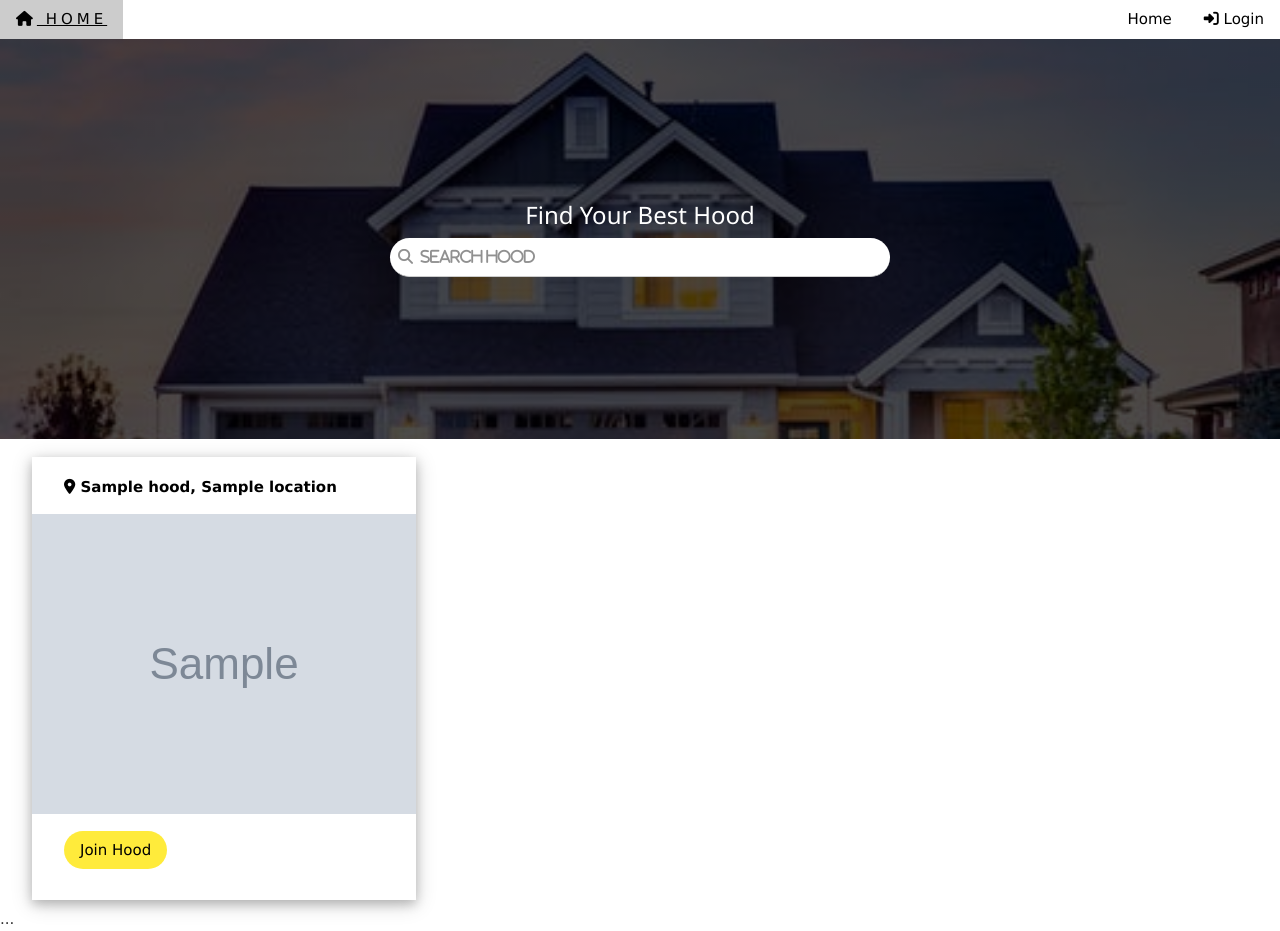
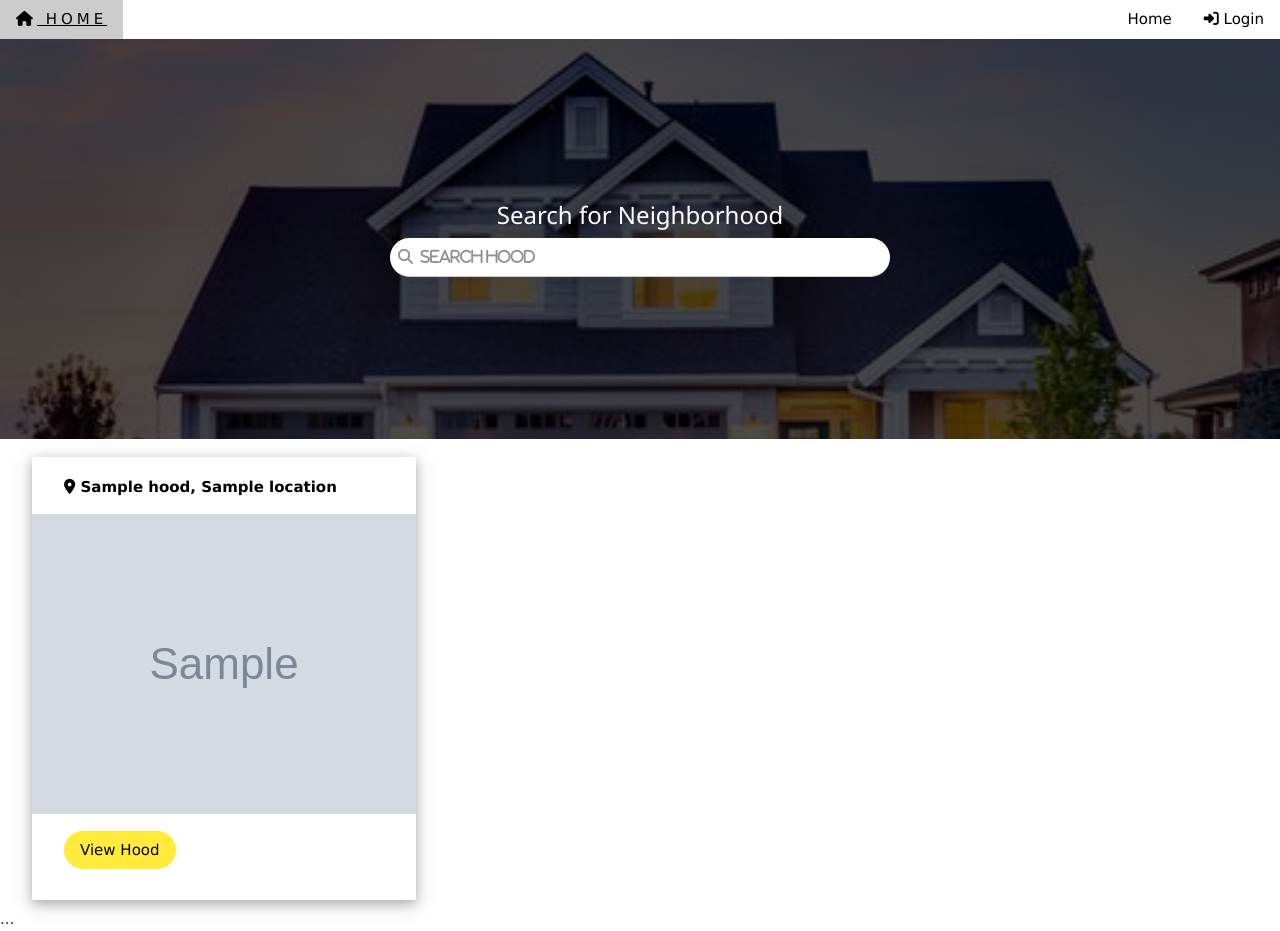
Before and after one commit to John-5014/HOODY, a Django app: template micasa/templates/home.html in a window 1280 px wide. Run offline with Django 3.2, Linux system fonts and the light colour scheme; the template is opened without the code that fills it: most values are stand-ins (such as "Sample title", 1, 10 or a date in 2020); grey boxes marked "Sample" are stand-in pictures; some libraries are stand-ins or nearby versions.

Commit message:
change background image and button effect

```diff
--- a/micasa/templates/home.html
+++ b/micasa/templates/home.html
@@ -1,70 +1,80 @@
-{% extends 'base.html' %}
-{% load static%}
+{% extends 'base.html' %} {% load static%} {% block content %}
+<div class="w3-display-container bgimg-1 " id="home">
+  <div class="w3-display-middle w3-center">
+    <h3 class="w3-text-white">Search for Neighborhood</h3>
 
-{% block content %}
-<div class="w3-display-container bgimg-1 " id="home">
-
-    <div class="w3-display-middle w3-center">
-        <h3 class="w3-text-white">Find Your Best Hood</h3>
-
-        <form class="navbar-form " role="search" action="{% url 'search_results' %}">
-            <input type="text" name="search" placeholder="&#xF002;  Search Hood" id="input"
-                   class="w3-input w3-round-xxlarge" style="font-family: FontAwesome;
+    <form
+      class="navbar-form "
+      role="search"
+      action="{% url 'search_results' %}"
+    >
+      <input
+        type="text"
+        name="search"
+        placeholder="&#xF002;  Search Hood"
+        id="input"
+        class="w3-input w3-round-xxlarge"
+        style="font-family: FontAwesome;
     font-style: normal;
     font-weight: normal;
-    text-decoration: inherit; width:500px;">
+    text-decoration: inherit; width:500px;"
+      />
     </form>
     {% if request.user.profile.hood %}
 
-
-                    <small class="w3-text-white"><a  href="{% url 'hood' hood_id=request.user.profile.hood.id %}">
-                       View Your Current Hood </a></small>
+    <small class="w3-text-white"
+      ><a href="{% url 'hood' hood_id=request.user.profile.hood.id %}">
+        <div class="col-sm my-5">
+          <button class="btn3">
+            <span class="textOut3"><b>Current</b></span>
+            <span class="textIn3"><b>Location</b></span>
+          </button>
+        </div></a
+      ></small
+    >
     {% else %}
-
+  </div>
 </div>
 
-
-</div>
-
-<div class="w3-container">
-    <div class="w3-row">
+<div class="w3-container" id="rexy">
+  <div class="w3-row" style="opacity:0.8.1;">
     <h2 class="w3-center"></h2>
     {% for hood in hoods %}
     <div class="w3-col l4 m6 s12 w3-padding">
-            <div class="w3-card-4 w3-white" style="padding-bottom:5px;padding-top:3px;">
+      <div
+        class="w3-card-4 w3-white"
+        style="padding-bottom:5px;padding-top:3px;"
+      >
         <div class="w3-container w3-margin">
           <a href="{% url 'hood' hood_id=hood.id %}">
-                        <strong><i class="fas fa-map-marker-alt"></i> {{ hood.name }}, </strong>
-                        <strong>{{hood.location}}</strong>
+            <strong
+              ><i class="fas fa-map-marker-alt"></i> {{ hood.name }},
+            </strong>
+            <strong>{{ hood.location }}</strong>
           </a>
-
-
         </div>
 
-
         <header class="hovereffect" style="height:300px">
-                    <img src=" {{ hood.image.cdn_url }}" class="img-responsive w3-image w3-center"
-                         style="min-height:100%; max-height:100%">
-
+          <img
+            src=" {{ hood.image.cdn_url }}"
+            class="img-responsive w3-image w3-center"
+            style="min-height:100%; max-height:100%; "
+          />
         </header>
 
         <div class="w3-container w3-margin">
-
-
-                    <p><a class="info w3-btn w3-round-xxlarge w3-yellow" href="{% url 'join' hood_id=hood.id %}">
-                        Join Hood </a></p>
-
-
+          <p>
+            <a
+              class="info w3-btn w3-round-xxlarge w3-yellow"
+              href="{% url 'join' hood_id=hood.id %}"
+            >
+              View Hood
+            </a>
+          </p>
         </div>
-
-
       </div>
-
     </div>
     {% endfor %}
   </div>
-
 </div>
- {% endif %}
-
-{% endblock %}
+{% endif %} {% endblock %}
```
Lines whose indentation alone changed are shown as unchanged.
